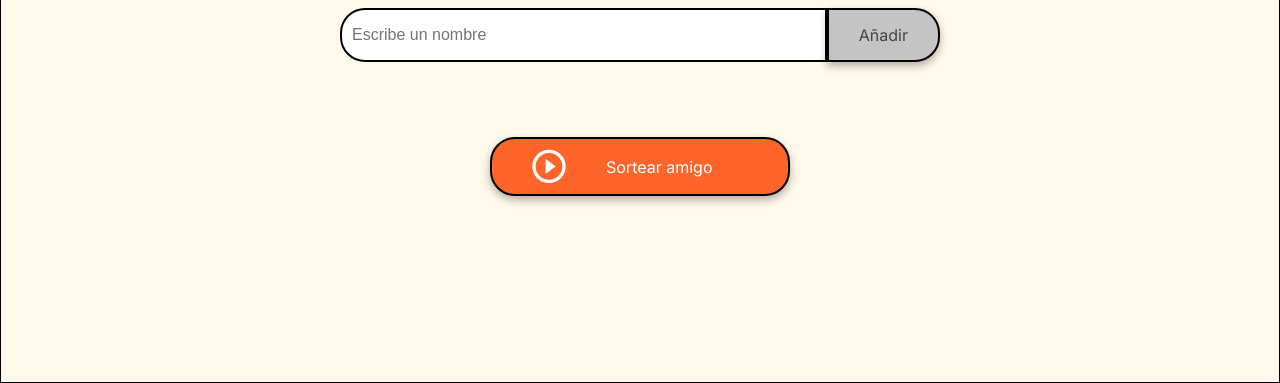
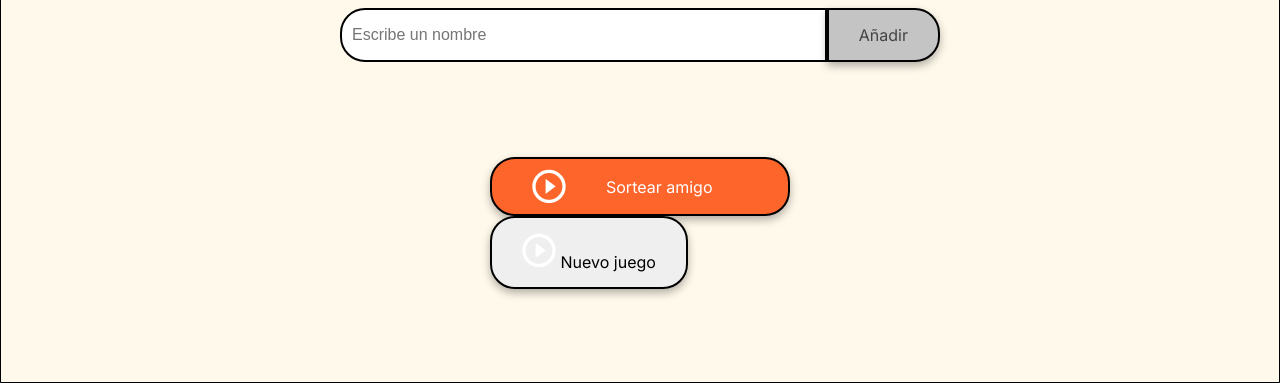
Before and after one commit to zzzNata/Juego-Amigo-Secreto, a plain HTML site: page index.html in a window 1280 px wide. Shown: the part 417-800 px from the top of the page. Drawn offline with Linux system fonts and the light colour scheme.

Commit message:
se agregó boton nuevo

```diff
--- a/index.html
+++ b/index.html
@@ -26,13 +26,18 @@
 
             <ul id="listaAmigos" class="name-list" aria-labelledby="listaAmigos" role="list"></ul>
             <ul id="resultado" class="result-list" aria-live="polite"></ul>
+            <p id="ganador" class="parrafoGanador"></p>
 
             <div class="button-container">
                 <button class="button-draw" onclick="sortearAmigo()" aria-label="Sortear amigo secreto">
                     <img src="assets/play_circle_outline.png" alt="Ícono para sortear">
                     Sortear amigo
                 </button>
-                <p id="ganador" class="parrafoGanador"></p>
+                <button onclick="reiniciarJuego()" class="boton-new" id="reiniciar">
+                    <img src="assets/play_circle_outline.png" alt="Ícono para sortear">
+                    Nuevo juego
+                </button>
+
 
             </div>
         </section>
```
